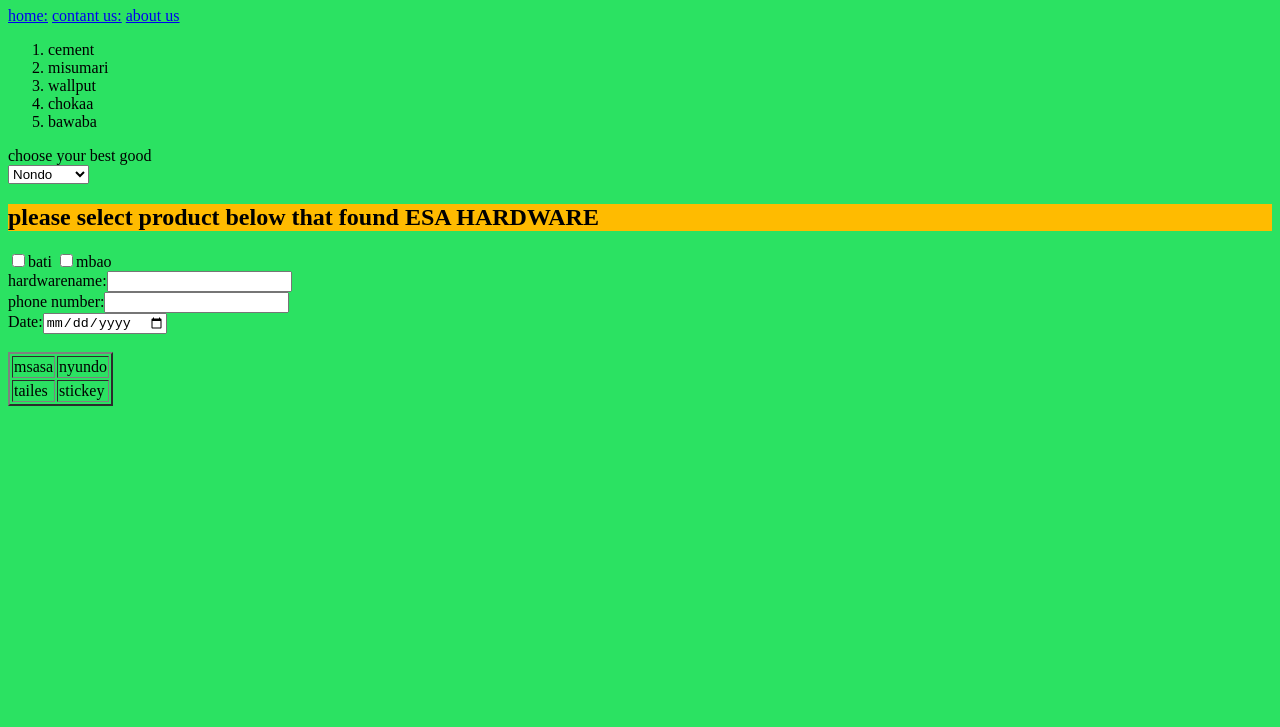
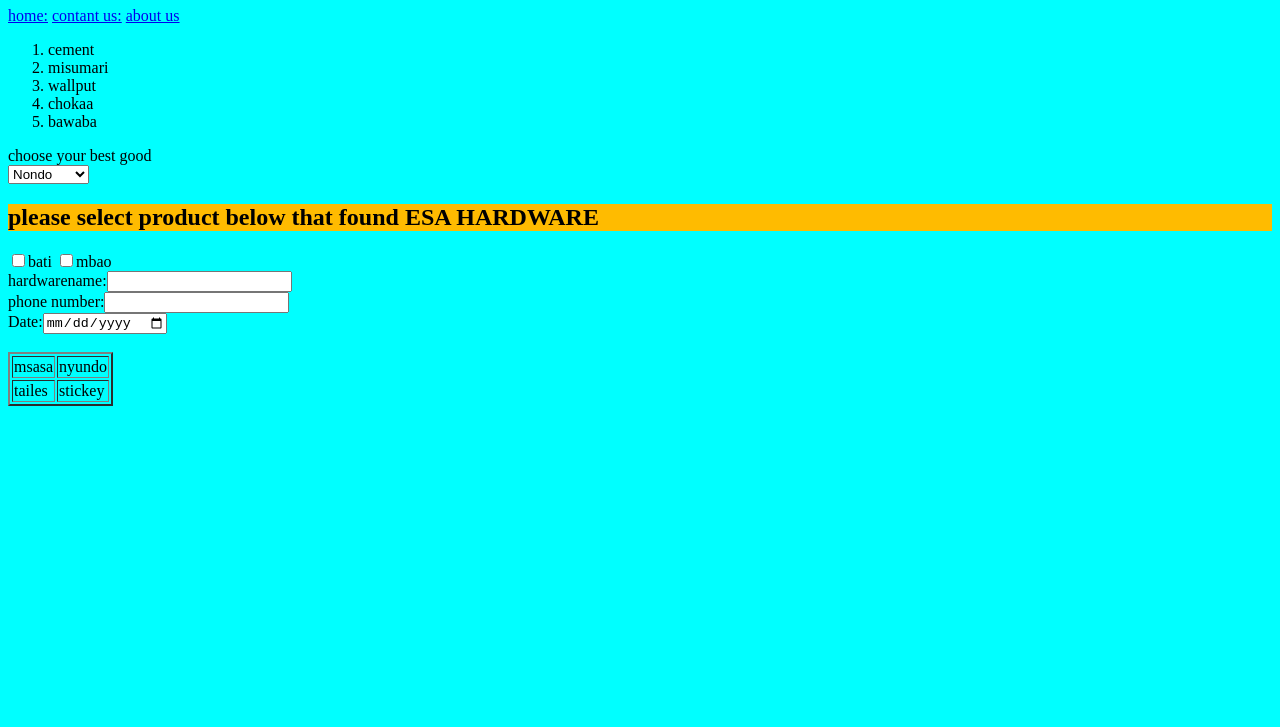
Before and after one commit to synerioh/deeh-hollah, a plain HTML site: page index.html in a window 1280 px wide. Shown: the part 73-800 px from the top of the page. Drawn offline with Linux system fonts and the light colour scheme.

Commit message:
Update style.css

```diff
--- a/style.css
+++ b/style.css
@@ -2,7 +2,7 @@ h1{
     background-color: rgb(115, 128, 0);
 }
 body{
-    background-color: rgb(43, 226, 98);
+    background-color: cyan;
 }
 h2{
     background-color: rgb(255, 187, 0);
```
